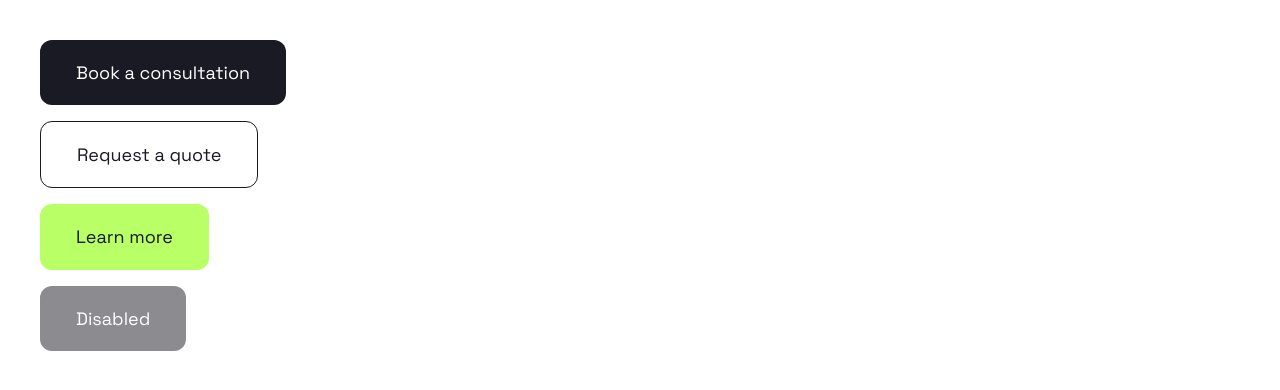
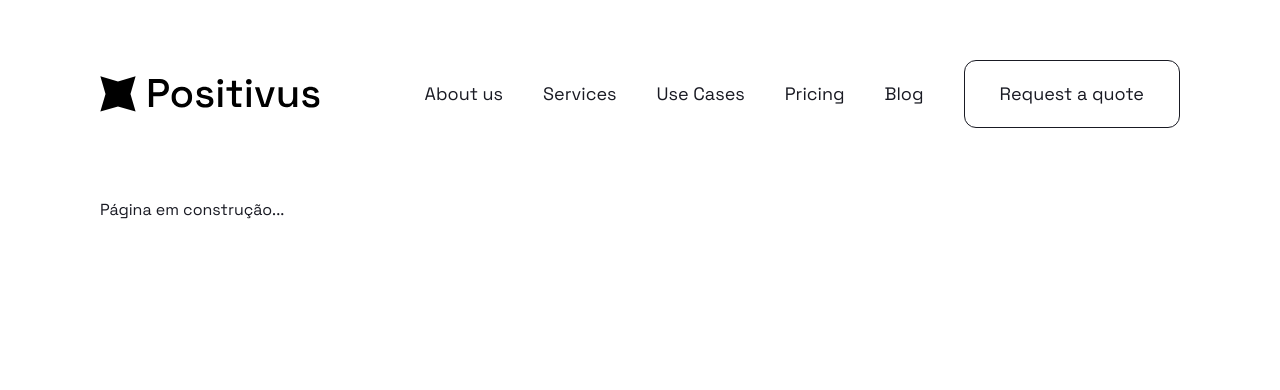
Before and after one commit to felipedev90/asimov-teste-tecnico, a Next.js app in the folder parte-1/: page / in a window 1280 px wide. Shown: the top 390 px of the page. Built offline with nearby package versions, Linux system fonts and the light colour scheme.

Commit message:
feat(parte-1): add Header with navigation and layout container

```diff
--- a/parte-1/src/app/page.tsx
+++ b/parte-1/src/app/page.tsx
@@ -1,14 +1,12 @@
-import { Button } from "@/components/ui/Button";
+import Header from "@/components/layout/Header";
 
 export default function Home() {
   return (
-    <main className="p-10 flex flex-col gap-4 items-start">
-      <Button variant="primary">Book a consultation</Button>
-      <Button variant="secondary">Request a quote</Button>
-      <Button variant="accent">Learn more</Button>
-      <Button variant="primary" disabled>
-        Disabled
-      </Button>
-    </main>
+    <div className="mx-auto max-w-[1440px] px-[100px] pt-[60px]">
+      <Header />
+      <main className="mt-[70px]">
+        <p>Página em construção...</p>
+      </main>
+    </div>
   );
 }
--- /dev/null
+++ b/parte-1/src/components/layout/Header.tsx
@@ -0,0 +1,41 @@
+import Image from "next/image";
+import Link from "next/link";
+import { Button } from "@/components/ui/Button";
+import { navLinks } from "@/data/navigation";
+
+export default function Header() {
+  return (
+    <header className="w-full">
+      <div className="flex h-[68px] items-center justify-between">
+        <Link href="/" aria-label="Positivus — voltar para a página inicial">
+          <Image
+            src="/images/logo.svg"
+            alt="Positivus"
+            width={220}
+            height={56}
+            priority
+          />
+        </Link>
+
+        <nav className="flex items-center gap-10">
+          <ul className="flex items-center gap-10">
+            {navLinks.map((link) => (
+              <li key={link.href}>
+                <Link
+                  href={link.href}
+                  className="text-body text-dark transition-colors hover:text-primary"
+                >
+                  {link.label}
+                </Link>
+              </li>
+            ))}
+          </ul>
+
+          <Button variant="secondary" className="h-[68px] px-[35px] py-[20px]">
+            Request a quote
+          </Button>
+        </nav>
+      </div>
+    </header>
+  );
+}
--- /dev/null
+++ b/parte-1/src/data/navigation.ts
@@ -0,0 +1,12 @@
+export interface NavLink {
+  label: string;
+  href: string;
+}
+
+export const navLinks: NavLink[] = [
+  { label: "About us", href: "#about" },
+  { label: "Services", href: "#services" },
+  { label: "Use Cases", href: "#use-cases" },
+  { label: "Pricing", href: "#pricing" },
+  { label: "Blog", href: "#blog" },
+];
```
